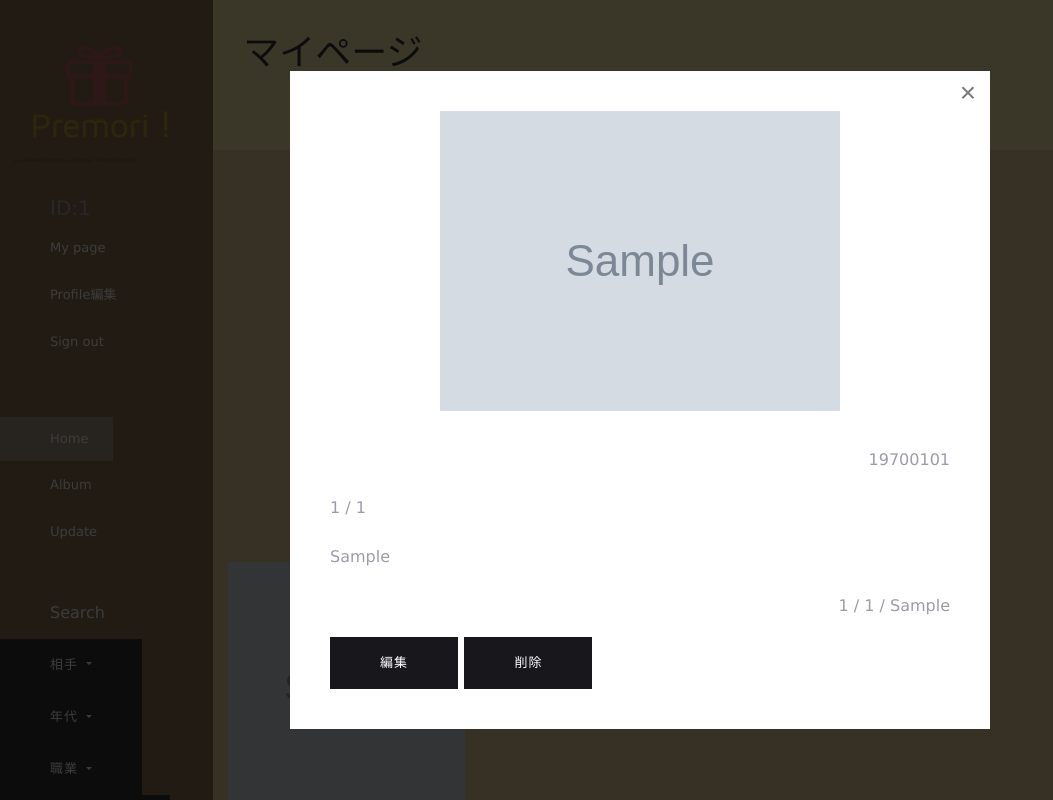
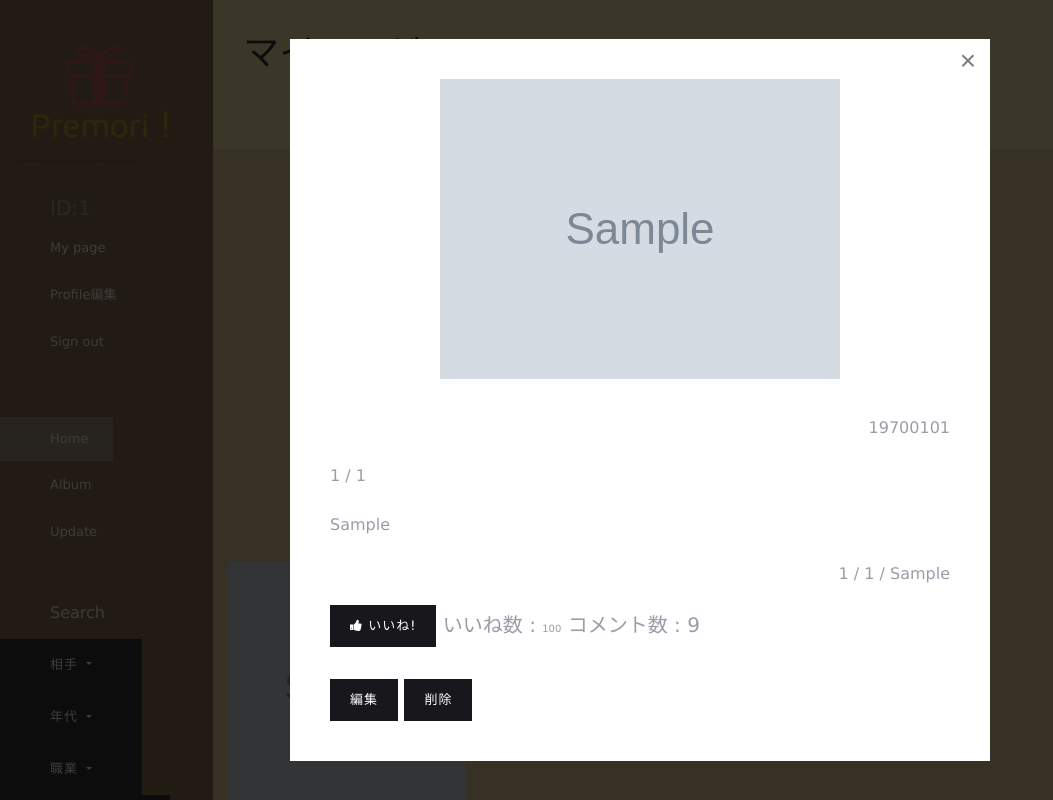
Before and after one commit to Hiroyamiyazaki/Machu-Picchu, a PHP site: page /mypage.php in a window 1280 px wide, after a click that opens the changed part. Shown: the whole page, without its empty margins (0-1053 px from the left). Run offline with PHP 8.4, Linux system fonts and the light colour scheme; the visitor is signed in with stand-in values (Sample User, id 1); tables that the repository leaves empty hold one stand-in row (values such as "Sample post"); grey boxes marked "Sample" are stand-in pictures; data that the repository does not hold is empty; some web fonts are replaced.

Commit message:
いいね!ボタンは押せる

```diff
--- a/assets/css/mypage.style.css
+++ b/assets/css/mypage.style.css
@@ -65,3 +65,7 @@ h3 {
 .btn_user {
     text-align: right;
 }
+
+.like_count {
+    font-size: 10px;
+}
--- a/assets/js/app.js
+++ b/assets/js/app.js
@@ -1,4 +1,5 @@
-    $(function(){
+$(function(){
+
     $('.parent-container').magnificPopup({
       delegate: 'a',
       type: 'image',
@@ -6,14 +7,9 @@
         enabled:true
       }
       });
-    });
 
 
 
-
-
-
-    $(function () {
       $('.popup-modal').magnificPopup({
         type: 'inline',
         preloader: false
@@ -23,4 +19,19 @@
         e.preventDefault();
         $.magnificPopup.close();
       });
+
+
+    //いいね!ボタン
+      $('.js-like').on('click', function() {
+          $.ajax({
+            //送信先、送信するデータ
+          })
+          .done(function(data) {
+            //成功時の処理
+          })
+          .fail(function(err) {
+            //失敗時の処理
+          })
+      });
+
 });
--- a/mypage.php
+++ b/mypage.php
@@ -125,9 +125,20 @@
                             <p class="date_rec"><?php echo date('Ymd', strtotime($feed['date'])) ?></p><p><?php echo $feed['relation_id']; ?> / <?php echo $feed['event_id']; ?></p>
                             <p><?php echo $feed['feed']; ?></p>
                             <p class="user_info"><?php echo $feed['name']; ?> / <?php echo $feed['age_id']; ?> / <?php echo $feed['gender']; ?></p>
+
+                                <span hidden class="feed-id"><?= $feed["id"] ?></span>
+                                <button class="btn btn-default btn-sm js-like">
+                                    <i class="fa fa-thumbs-up" aria-hidden="true"></i>
+                                    <span>いいね!</span>
+                                </button>
+                                <span>いいね数 : </span>
+                                <span class="like_count">100</span>
+
+                                <span class="comment_count btn_text">コメント数 : 9</span><br><br>
+
                                 <?php if($feed["user_id"]==$_SESSION["id"]): ?>
-                              <a href="edit.php?feed_id=<?php echo $feed["id"] ?>" class="btn btn-success btn-xs btn_user">編集</a>
-                              <a onclick="return confilm('ほんとに消すの？');" href="delete.php?feed_id=<?php echo $feed["id"] ?>" class="btn btn-danger btn-xs btn_user">削除</a>
+                                    <a href="edit.php?feed_id=<?php echo $feed["id"] ?>" class="btn btn-success btn-sm btn_user">編集</a>
+                                    <a onclick="return confilm('ほんとに消すの？');" href="delete.php?feed_id=<?php echo $feed["id"] ?>" class="btn btn-danger btn-sm btn_user">削除</a>
                                 <?php endif; ?>
                             </div>
                         </div>
```
Lines whose indentation alone changed are shown as unchanged.
